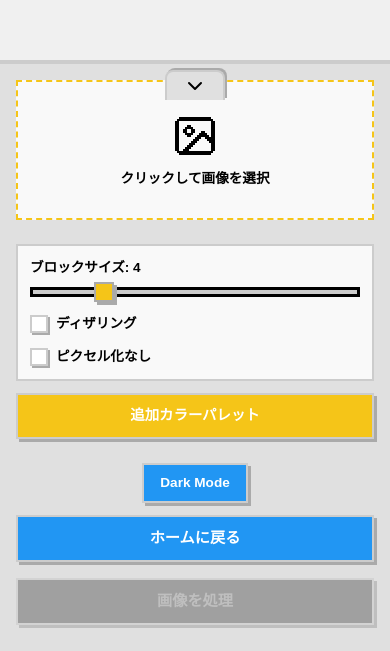
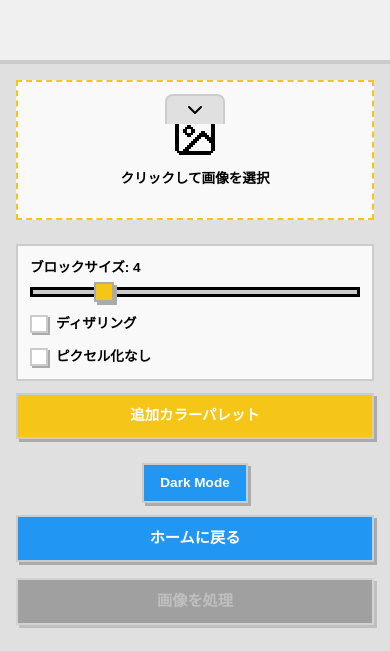
Before and after one commit to tomaru919/wplace-next.js, a Next.js app: page /edit in a window 390 px wide. Shown: the part 193-844 px from the top of the page. Built offline with nearby package versions, Linux system fonts and the light colour scheme; a web font is replaced by a local one.

Commit message:
fix: adjust positioning of toggle sidebar button and remove unnecessary box shadows

```diff
--- a/src/app/globals.css
+++ b/src/app/globals.css
@@ -580,7 +580,6 @@ select {
   align-items: center;
   color: var(--text-main);
   border-radius: 6px 0 0 6px;
-  box-shadow: -2px 2px 0 var(--shadow-main);
   transition: all 0.3s ease-in-out;
   z-index: 10;
 }
@@ -734,7 +733,7 @@ select {
   .toggle-sidebar-btn {
     position: fixed;
     top: auto;
-    bottom: calc(70vh - 40px);
+    bottom: calc(70vh - 64px);
     left: 50%;
     right: auto;
     transform: translateX(-50%);
@@ -743,7 +742,6 @@ select {
     border-radius: 8px 8px 0 0;
     border: 2px solid var(--border-main);
     border-bottom: none;
-    box-shadow: 2px -2px 0 var(--shadow-main);
     z-index: 101;
   }
 
```
